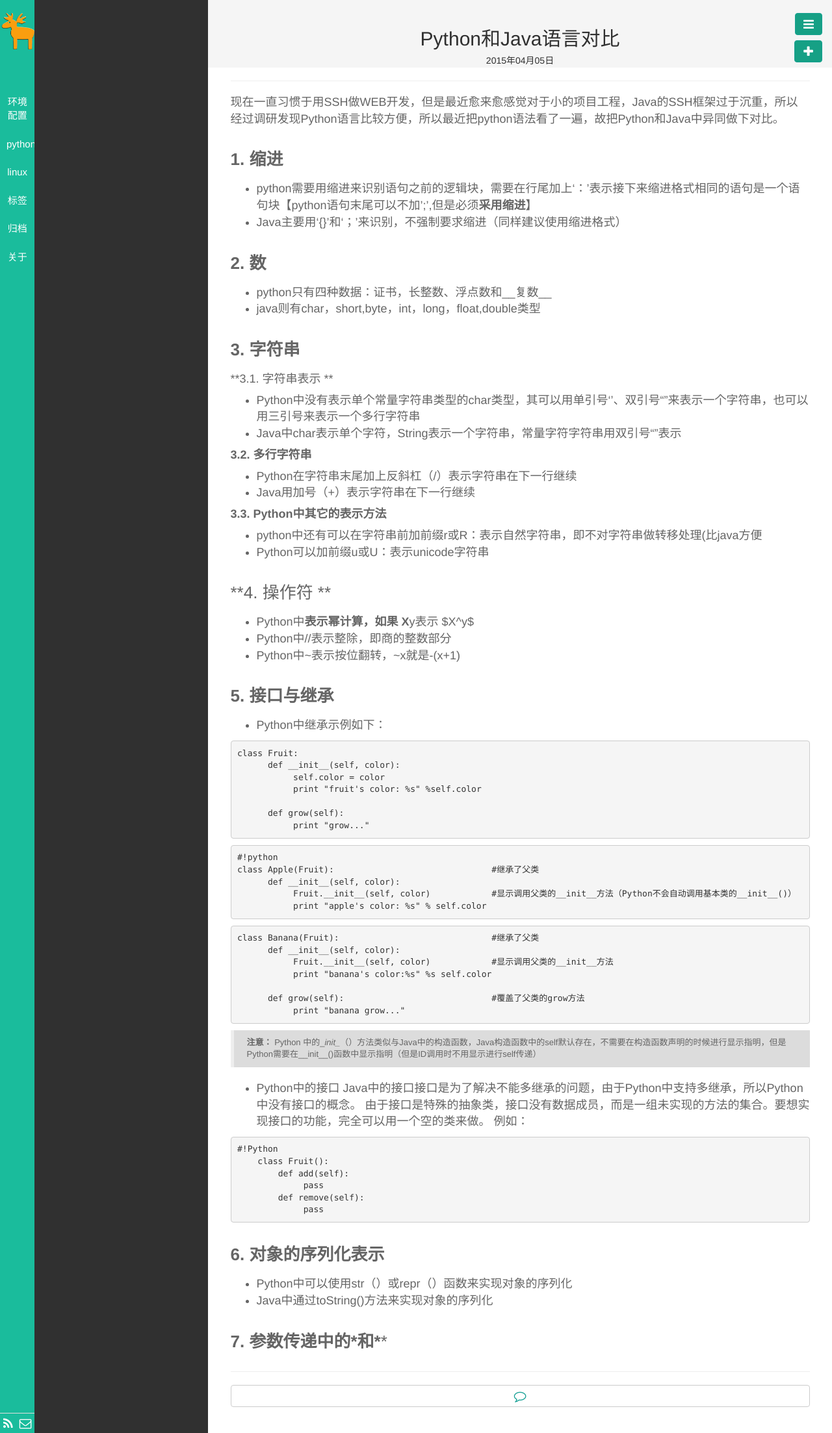
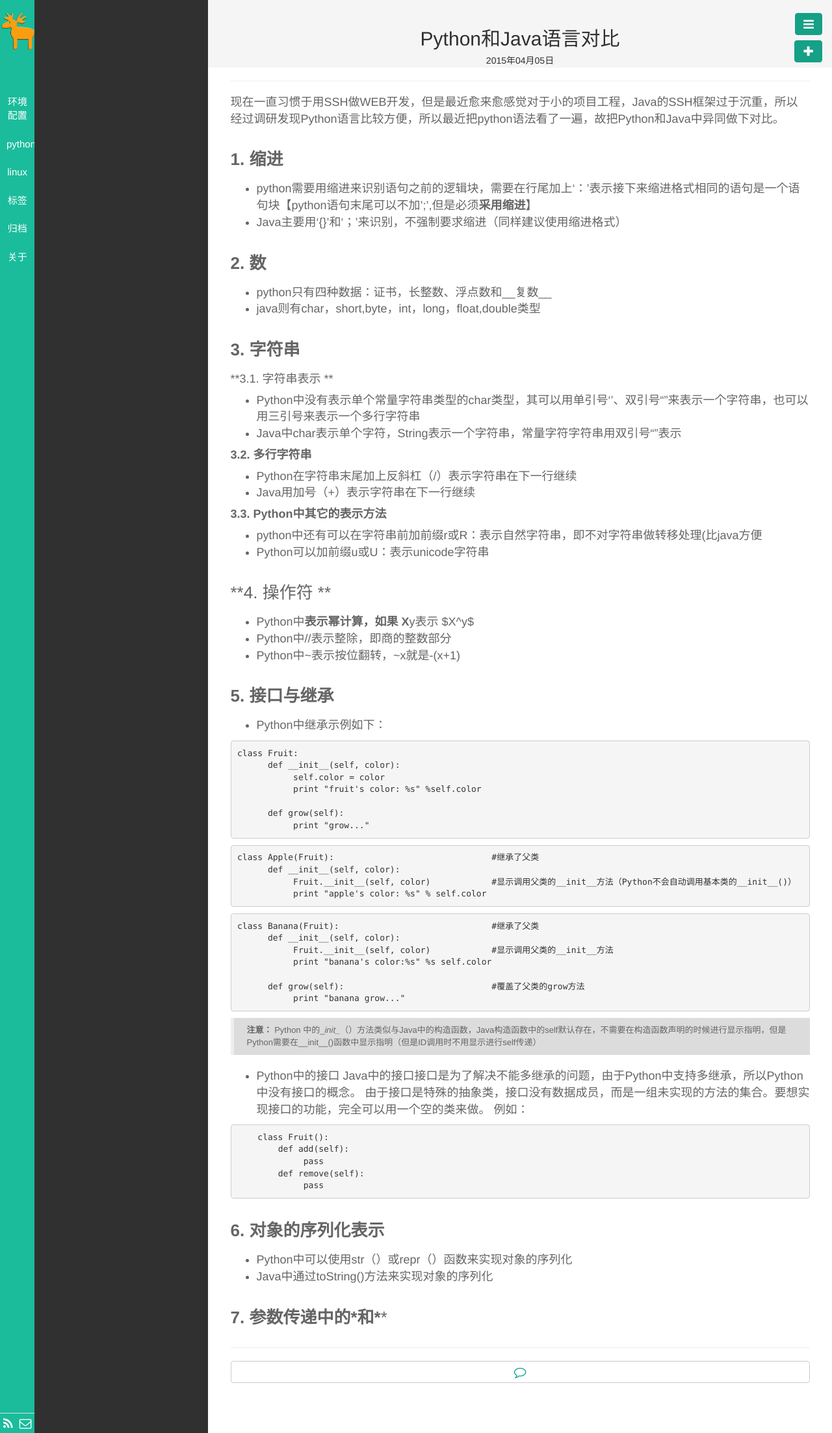
Before and after one commit to shuzhou/shuzhou.github.io, a Jekyll site: the page built from _posts/python/2015-04-05-Python和Java语言对比.md, in a window 1280 px wide. Shown: the whole page at 65% size. Built offline with Jekyll 4.4.1, drawn with Linux system fonts in a browser that asks for light colours; nearby versions of some CDN libraries; library files that are not in the unit come from our copies; Markdown is read by kramdown in place of the engine named in the settings.

Commit message:
change md file

````diff
--- a/_posts/python/2015-04-05-Python和Java语言对比.md
+++ b/_posts/python/2015-04-05-Python和Java语言对比.md
@@ -46,7 +46,7 @@ description:
 
 - Python中继承示例如下：
 
-```python
+```
 class Fruit:
       def __init__(self, color):
            self.color = color
@@ -58,14 +58,13 @@ class Fruit:
 
 
 ```
-#!python
 class Apple(Fruit):                               #继承了父类
       def __init__(self, color):
            Fruit.__init__(self, color)            #显示调用父类的__init__方法（Python不会自动调用基本类的__init__()）
            print "apple's color: %s" % self.color
 ```
 
-```#!python
+```
 class Banana(Fruit):                              #继承了父类
       def __init__(self, color):
            Fruit.__init__(self, color)            #显示调用父类的__init__方法
@@ -82,7 +81,6 @@ Java中的接口接口是为了解决不能多继承的问题，由于Python中
 例如：
 
 ```
-#!Python
     class Fruit():
         def add(self):
              pass
````
